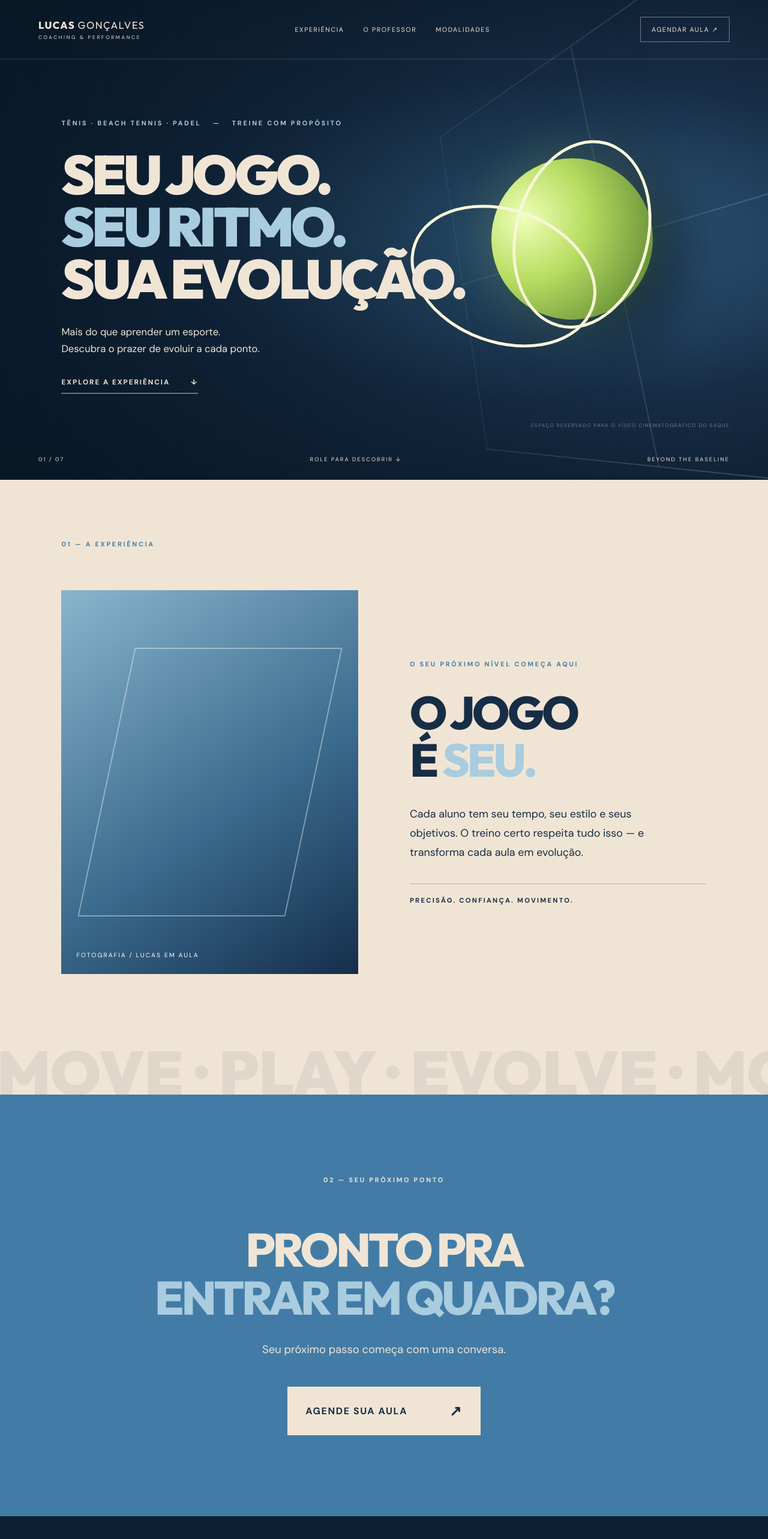
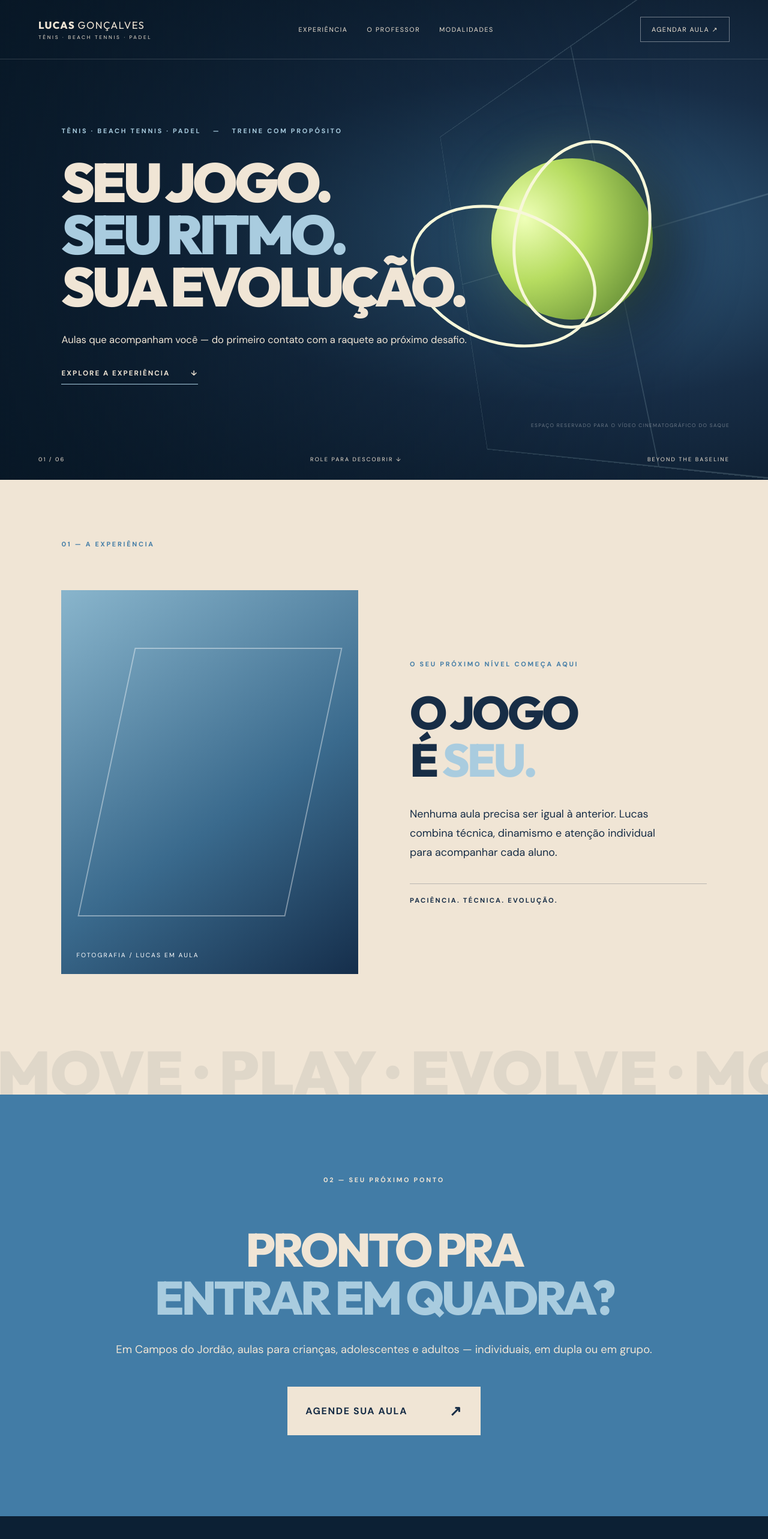
Before and after one commit to sylviomrios/Lucas-site, a Next.js app: page / in a window 1280 px wide. Shown: the top 2566 px of the page at 60% size. Built offline with nearby package versions, Linux system fonts and the light colour scheme.

Commit message:
content: publish authentic Lucas bio, teaching approach and WhatsApp CTA

```diff
--- a/app/page.tsx
+++ b/app/page.tsx
@@ -2,14 +2,15 @@
 import {useEffect,useRef} from "react";
 import gsap from "gsap";
 import {ScrollTrigger} from "gsap/ScrollTrigger";
+const whatsapp="https://wa.me/5512997952894?text="+encodeURIComponent("Olá, Lucas! Conheci seu site e gostaria de saber mais sobre as aulas.");
 const sports=[{name:"TÊNIS",index:"01",copy:"Técnica, confiança e evolução em cada ponto.",cls:"tennis"},{name:"BEACH TENNIS",index:"02",copy:"Movimento, energia e conexão na areia.",cls:"beach"},{name:"PADEL",index:"03",copy:"Estratégia, reflexos e diversão em quadra.",cls:"padel"}];
 export default function Home(){const root=useRef<HTMLElement>(null);useEffect(()=>{gsap.registerPlugin(ScrollTrigger);if(window.matchMedia("(prefers-reduced-motion: reduce)").matches)return;const ctx=gsap.context(()=>{gsap.utils.toArray<HTMLElement>("[data-reveal]").forEach(el=>gsap.fromTo(el,{opacity:0,y:65},{opacity:1,y:0,duration:1.1,ease:"power3.out",scrollTrigger:{trigger:el,start:"top 88%",once:true}}));gsap.to(".orbit-ball",{y:130,rotation:180,scrollTrigger:{trigger:".hero",start:"top top",end:"bottom top",scrub:1}});},root);return()=>ctx.revert()},[]);return <main ref={root}>
-<header className="nav"><a className="logo" href="#inicio">LUCAS <span>GONÇALVES</span><small>COACHING & PERFORMANCE</small></a><nav aria-label="Navegação"><a href="#experiencia">EXPERIÊNCIA</a><a href="#sobre">O PROFESSOR</a><a href="#modalidades">MODALIDADES</a></nav><a className="nav-cta" href="#contato">AGENDAR AULA ↗</a></header>
-<section className="hero" id="inicio"><div className="court-lines" aria-hidden="true"/><div className="hero-vignette"/><div className="hero-inner"><p className="eyebrow">TÊNIS · BEACH TENNIS · PADEL <span>—</span> TREINE COM PROPÓSITO</p><h1>SEU JOGO.<br/><em>SEU RITMO.</em><br/>SUA EVOLUÇÃO.</h1><p className="hero-sub">Mais do que aprender um esporte.<br/>Descubra o prazer de evoluir a cada ponto.</p><a className="text-link" href="#experiencia">EXPLORE A EXPERIÊNCIA <span>↓</span></a></div><div className="orbit-ball" aria-hidden="true"><span/></div><div className="hero-bottom"><span>01 / 07</span><span>ROLE PARA DESCOBRIR ↓</span><span>BEYOND THE BASELINE</span></div><div className="video-note">ESPAÇO RESERVADO PARA O VÍDEO CINEMATOGRÁFICO DO SAQUE</div></section>
-<section className="manifesto" id="experiencia"><p className="section-index" data-reveal>01 — A EXPERIÊNCIA</p><div className="manifesto-grid"><div className="manifesto-photo" data-reveal><span>FOTOGRAFIA / LUCAS EM AULA</span><div className="frame-corner"/></div><div className="manifesto-copy"><p className="micro" data-reveal>O SEU PRÓXIMO NÍVEL COMEÇA AQUI</p><h2 data-reveal>O JOGO<br/>É <i>SEU.</i></h2><p data-reveal>Cada aluno tem seu tempo, seu estilo e seus objetivos. O treino certo respeita tudo isso — e transforma cada aula em evolução.</p><div className="signature" data-reveal>PRECISÃO. CONFIANÇA. MOVIMENTO.</div></div></div><div className="marquee" aria-hidden="true">MOVE · PLAY · EVOLVE · MOVE · PLAY · EVOLVE ·</div></section>
-<section className="booking" id="agendar"><p className="section-index" data-reveal>02 — SEU PRÓXIMO PONTO</p><h2 data-reveal>PRONTO PRA<br/><em>ENTRAR EM QUADRA?</em></h2><p data-reveal>Seu próximo passo começa com uma conversa.</p><a className="big-cta" href="#contato" data-reveal>AGENDE SUA AULA <span>↗</span></a></section>
-<section className="films"><p className="section-index" data-reveal>03 — EM MOVIMENTO</p><div className="section-head" data-reveal><h2>O TREINO<br/><i>GANHA VIDA.</i></h2><p>Momentos reais. Energia de verdade.<br/>Aqui entrarão os vídeos do Lucas em ação.</p></div><div className="film-grid"><div className="film-frame" data-reveal><span>01 / TÉCNICA</span><strong>ENCONTRE SEU RITMO</strong><small>VÍDEO A INSERIR</small></div><div className="film-frame alternate" data-reveal><span>02 / CONEXÃO</span><strong>EVOLUA A CADA PONTO</strong><small>VÍDEO A INSERIR</small></div></div></section>
-<section className="about" id="sobre"><div className="about-image" data-reveal><span>RETRATO / LUCAS GONÇALVES</span></div><div className="about-content"><p className="section-index" data-reveal>04 — QUEM ESTÁ DO OUTRO LADO DA REDE</p><h2 data-reveal>MUITO PRAZER,<br/><i>LUCAS.</i></h2><p data-reveal>Ensinar é estar presente em cada conquista, do primeiro contato com a raquete ao ponto que parecia impossível. Uma experiência esportiva com técnica, proximidade e personalidade.</p><p className="about-disclaimer" data-reveal>Texto de apresentação provisório — vamos completar com a trajetória real do Lucas.</p></div></section>
-<section className="modalities" id="modalidades"><p className="section-index" data-reveal>05 — MODALIDADES</p><div className="section-head" data-reveal><h2>TRÊS QUADRAS.<br/><i>INFINITAS POSSIBILIDADES.</i></h2></div><div className="sports">{sports.map(s=><article className={"sport "+s.cls} key={s.name} data-reveal><span>{s.index} / MODALIDADE</span><div><h3>{s.name}</h3><p>{s.copy}</p></div><span className="sport-arrow">↗</span></article>)}</div></section>
-<footer id="contato"><p className="section-index" data-reveal>06 — CONTATO</p><h2 data-reveal>O PRÓXIMO<br/><i>PONTO É SEU.</i></h2><p data-reveal>Quer começar? Entre em contato para conversar sobre aulas e horários.</p><div className="contact-actions" data-reveal><span>WHATSAPP E INSTAGRAM — LINKS EM CONFIGURAÇÃO</span></div><div className="footer-line"><span>LUCAS GONÇALVES © 2026</span><a href="#inicio">VOLTAR AO TOPO ↑</a><span>FEITO PARA QUEM AMA EVOLUIR</span></div></footer>
+<header className="nav"><a className="logo" href="#inicio">LUCAS <span>GONÇALVES</span><small>TÊNIS · BEACH TENNIS · PADEL</small></a><nav aria-label="Navegação"><a href="#experiencia">EXPERIÊNCIA</a><a href="#sobre">O PROFESSOR</a><a href="#modalidades">MODALIDADES</a></nav><a className="nav-cta" href={whatsapp} target="_blank" rel="noopener noreferrer">AGENDAR AULA ↗</a></header>
+<section className="hero" id="inicio"><div className="court-lines" aria-hidden="true"/><div className="hero-vignette"/><div className="hero-inner"><p className="eyebrow">TÊNIS · BEACH TENNIS · PADEL <span>—</span> TREINE COM PROPÓSITO</p><h1>SEU JOGO.<br/><em>SEU RITMO.</em><br/>SUA EVOLUÇÃO.</h1><p className="hero-sub">Aulas que acompanham você — do primeiro contato com a raquete ao próximo desafio.</p><a className="text-link" href="#experiencia">EXPLORE A EXPERIÊNCIA <span>↓</span></a></div><div className="orbit-ball" aria-hidden="true"><span/></div><div className="hero-bottom"><span>01 / 06</span><span>ROLE PARA DESCOBRIR ↓</span><span>BEYOND THE BASELINE</span></div><div className="video-note">ESPAÇO RESERVADO PARA O VÍDEO CINEMATOGRÁFICO DO SAQUE</div></section>
+<section className="manifesto" id="experiencia"><p className="section-index" data-reveal>01 — A EXPERIÊNCIA</p><div className="manifesto-grid"><div className="manifesto-photo" data-reveal><span>FOTOGRAFIA / LUCAS EM AULA</span><div className="frame-corner"/></div><div className="manifesto-copy"><p className="micro" data-reveal>O SEU PRÓXIMO NÍVEL COMEÇA AQUI</p><h2 data-reveal>O JOGO<br/>É <i>SEU.</i></h2><p data-reveal>Nenhuma aula precisa ser igual à anterior. Lucas combina técnica, dinamismo e atenção individual para acompanhar cada aluno.</p><div className="signature" data-reveal>PACIÊNCIA. TÉCNICA. EVOLUÇÃO.</div></div></div><div className="marquee" aria-hidden="true">MOVE · PLAY · EVOLVE · MOVE · PLAY · EVOLVE ·</div></section>
+<section className="booking" id="agendar"><p className="section-index" data-reveal>02 — SEU PRÓXIMO PONTO</p><h2 data-reveal>PRONTO PRA<br/><em>ENTRAR EM QUADRA?</em></h2><p data-reveal>Em Campos do Jordão, aulas para crianças, adolescentes e adultos — individuais, em dupla ou em grupo.</p><a className="big-cta" href={whatsapp} target="_blank" rel="noopener noreferrer" data-reveal>AGENDE SUA AULA <span>↗</span></a></section>
+<section className="films"><p className="section-index" data-reveal>03 — EM MOVIMENTO</p><div className="section-head" data-reveal><h2>O TREINO<br/><i>GANHA VIDA.</i></h2><p>Do primeiro movimento à preparação para torneios.<br/>Cada desafio tem seu treino.</p></div><div className="film-grid"><div className="film-frame" data-reveal><span>01 / TÉCNICA</span><strong>ENCONTRE SEU RITMO</strong><small>VÍDEO A INSERIR</small></div><div className="film-frame alternate" data-reveal><span>02 / CONEXÃO</span><strong>EVOLUA A CADA PONTO</strong><small>VÍDEO A INSERIR</small></div></div></section>
+<section className="about" id="sobre"><div className="about-image" data-reveal><span>RETRATO / LUCAS GONÇALVES</span></div><div className="about-content"><p className="section-index" data-reveal>04 — QUEM ESTÁ DO OUTRO LADO DA REDE</p><h2 data-reveal>MUITO PRAZER,<br/><i>LUCAS.</i></h2><p data-reveal>O tênis entrou na vida de Lucas Gonçalves há 15 anos, por meio de um projeto social. Formado em Educação Física, há cinco anos ele transforma essa vivência em ensino, com paciência, comprometimento e alegria.</p><div className="coach-facts" data-reveal><div><strong>15</strong><span>ANOS NO TÊNIS</span></div><div><strong>5</strong><span>ANOS ENSINANDO</span></div></div><p className="about-disclaimer" data-reveal>O que mais o motiva? Ver a evolução de cada aluno — dentro e fora da quadra.</p></div></section>
+<section className="modalities" id="modalidades"><p className="section-index" data-reveal>05 — MODALIDADES</p><div className="section-head" data-reveal><h2>TRÊS MODALIDADES.<br/><i>SEU JEITO DE JOGAR.</i></h2></div><div className="sports">{sports.map(s=><article className={"sport "+s.cls} key={s.name} data-reveal><span>{s.index} / MODALIDADE</span><div><h3>{s.name}</h3><p>{s.copy}</p></div><span className="sport-arrow">↗</span></article>)}</div></section>
+<footer id="contato"><p className="section-index" data-reveal>06 — CONTATO</p><h2 data-reveal>O PRÓXIMO<br/><i>PONTO É SEU.</i></h2><p data-reveal>Aulas individuais, em dupla ou em grupo. Vamos encontrar o formato certo para você.</p><div className="contact-actions" data-reveal><a href={whatsapp} target="_blank" rel="noopener noreferrer" className="contact-link">CONVERSAR PELO WHATSAPP ↗</a></div><div className="footer-line"><span>LUCAS GONÇALVES © 2026</span><a href="#inicio">VOLTAR AO TOPO ↑</a><span>FEITO PARA QUEM AMA EVOLUIR</span></div></footer>
 </main>}
```
